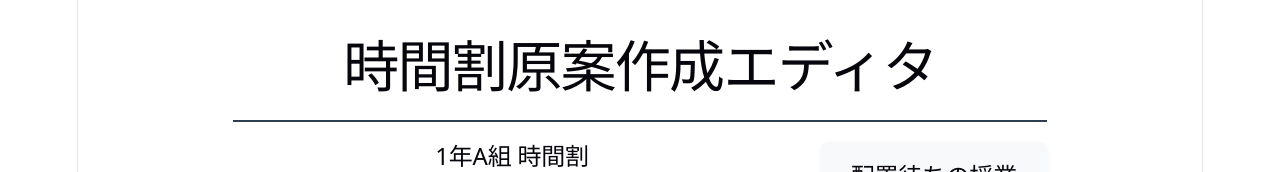
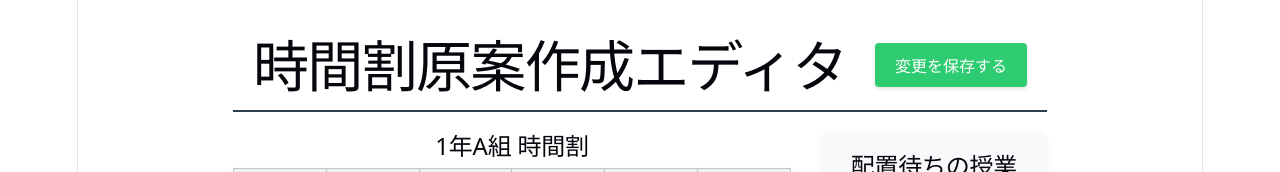
Before and after one commit to Mari714323/timetable-editor, a React (Vite) app in the folder frontend/: page / in a window 1280 px wide. Shown: the top 172 px of the page. Built offline with nearby package versions, Linux system fonts and the light colour scheme; no server answers.

Commit message:
feat: Implement timetable persistence using JSON file storage

```diff
--- a/frontend/src/App.tsx
+++ b/frontend/src/App.tsx
@@ -98,10 +98,46 @@ function App() {
       });
   };
 
+  // 現在の時間割StateをバックエンドのJSONファイルに保存する
+  const handleSave = () => {
+    fetch('/api/save', {
+      method: 'POST',
+      headers: { 'Content-Type': 'application/json' },
+      body: JSON.stringify({ timetable }),
+    })
+      .then((res) => res.json())
+      .then((data) => {
+        // バックエンドから返ってきたメッセージ（保存成功）をポップアップ表示
+        alert(data.message);
+      })
+      .catch((err) => {
+        console.error('保存通信に失敗しました:', err);
+        alert('保存に失敗しました。サーバーの状態を確認してください。');
+      });
+  };
+
   return (
     <div className="app-container">
-      <header>
+      <header style={{ display: 'flex', justifyContent: 'space-between', alignItems: 'center', padding: '0 20px' }}>
         <h1>時間割原案作成エディタ</h1>
+        {/* 【新規追加】保存用ボタン */}
+        <button
+          onClick={handleSave}
+          style={{
+            padding: '10px 20px',
+            backgroundColor: '#2ecc71',
+            color: 'white',
+            border: 'none',
+            borderRadius: '4px',
+            cursor: 'pointer',
+            fontSize: '16px',
+            fontWeight: 'bold',
+            boxShadow: '0 2px 4px rgba(0,0,0,0.1)',
+            transition: 'background-color 0.2s'
+          }}
+        >
+          変更を保存する
+        </button>
       </header>
 
       <main className="main-content">
```
Also changed, not shown: 1 other file (tests, documents, lock files or other folders).
